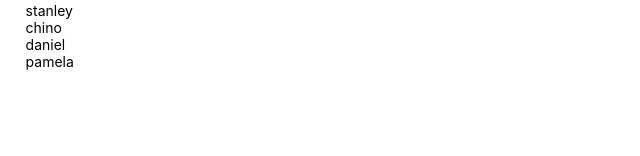
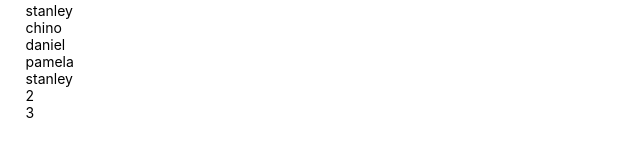
Before and after one commit to stanleychukwu17/react-typescript-1, a React (Create React App) app: page / in a window 1280 px wide. Shown: the part 530-686 px from the top of the page, without its empty margins (0-640 px from the left). Built offline with nearby package versions, Linux system fonts and the light colour scheme.

Commit message:
refactored a tiny piece of code

```diff
--- a/src/App.tsx
+++ b/src/App.tsx
@@ -24,6 +24,7 @@ import U2 from './components/18/eg2/U2';
 
 // Lecture-19 - Generics
 import { List } from './components/19/List';
+import { List3 } from './components/19/List'
 
 function App() {
   const itemsToSend: string[] = ['stanley', 'chino', 'daniel', 'pamela']
@@ -70,6 +71,7 @@ function App() {
       <div className='cover'>
         <h1>Lecture 19</h1>
         <List items={itemsToSend} clickHandler={(received: string) => console.log(received)} />
+        <List3 items={['stanley', 2, 3]} clickHandler={(received) => console.log(received)} />
       </div>
 
 
```
